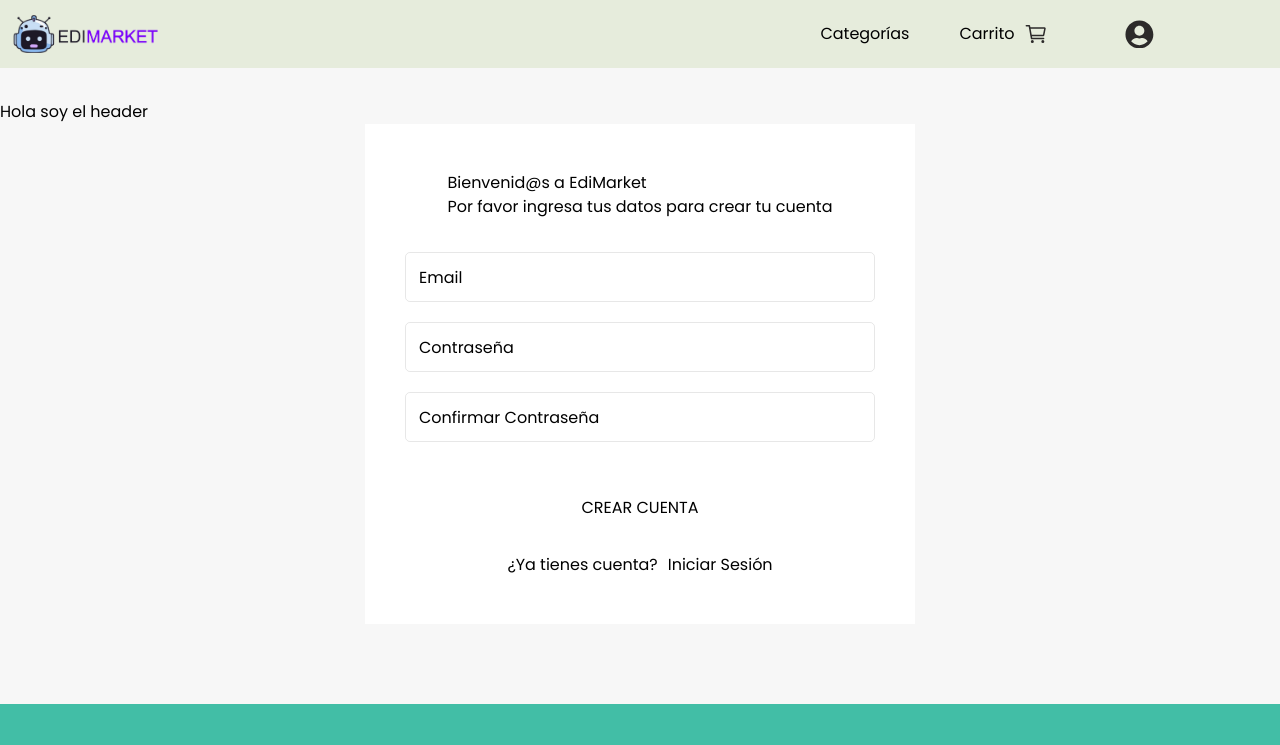
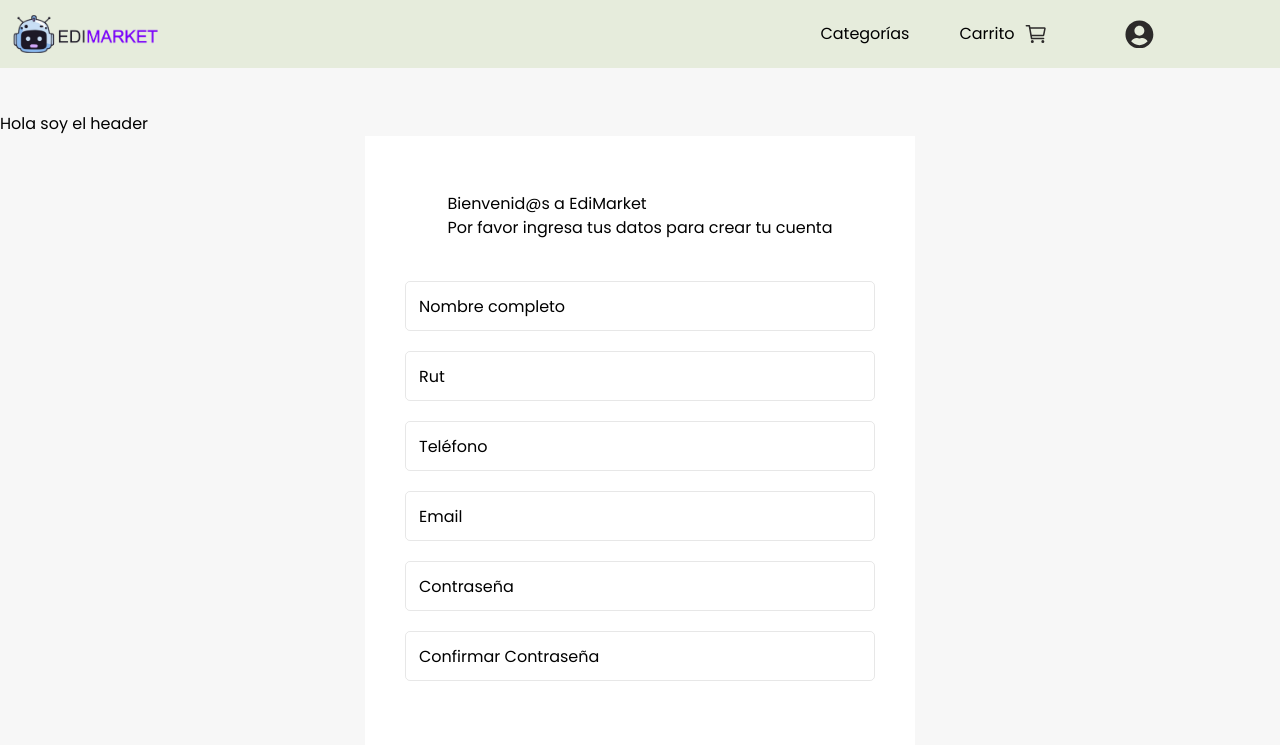
Before and after one commit to SebastianHernandez0/edimarket-2, a React (Vite) app in the folder Frontend/: page /sing-up in a window 1280 px wide. Shown: the top 745 px of the page. Built offline with nearby package versions, Linux system fonts and the light colour scheme.

Commit message:
Añadiendo campos para registrarse

```diff
--- a/Frontend/src/App.css
+++ b/Frontend/src/App.css
@@ -12,5 +12,5 @@
   font-family: "Poppins", sans-serif;
   font-weight: 400;
   font-style: normal;
-  height: 100vh;
+  min-height: 100vh;
 }
--- a/Frontend/src/context/UserContext.jsx
+++ b/Frontend/src/context/UserContext.jsx
@@ -4,7 +4,7 @@ import { createContext, useState } from "react";
 export const UserContext = createContext();
 
 export function UserProvider({ children }) {
-  const [userToken, setUserToken] = useState("Hola soy el token");
+  const [userToken, setUserToken] = useState("");
 
   return (
     <UserContext.Provider value={{ userToken }}>
--- a/Frontend/src/pages/singUp/singUp.css
+++ b/Frontend/src/pages/singUp/singUp.css
@@ -1,18 +1,16 @@
 .register__container {
   grid-area: home;
   margin: 20px;
-}
-.register__container {
   background: #ffffff;
   max-width: 550px;
   display: flex;
 }
 .register__form__container {
   display: flex;
-  height: 500px;
   width: 100%;
   border-radius: 10px;
   padding: 14px;
+  min-height: 750px;
 }
 .register__form {
   width: 100%;
--- a/Frontend/src/pages/singUp/singUp.jsx
+++ b/Frontend/src/pages/singUp/singUp.jsx
@@ -1,12 +1,24 @@
 import { NavLink } from "react-router-dom";
 import { PerfilBtn } from "../../components/perfilBtn/PerfilBtn";
 import "./singUp.css";
+import { useState } from "react";
 
 export function SingUp() {
+  const [singUpError, singUpSucces] = useState("");
+  const [userData, setUserData] = useState({});
+  const emailRegex = "^[w.%+-]+@[A-Za-z0-9.-]+.[A-Za-z]{2,6}$";
+
+  const handleSingupSubmit = (e) => {
+    e.preventDefault();
+  };
+
   return (
     <section className="register__container shadow-md rounded-md">
       <div className="register__form__container">
-        <form className="register__form">
+        <form
+          onSubmit={(e) => handleSingupSubmit(e)}
+          className="register__form"
+        >
           <div className="register__form__title__container">
             <h1 className="register__form__title text-center text-2xl font-medium">
               Bienvenid@s a EdiMarket
@@ -16,6 +28,22 @@ export function SingUp() {
             </p>
           </div>
           <div className="register__form__input__container">
+            <div className="register__input__container">
+              <input className="register__form__input" type="text" required />
+              <p className="register__form__input__paragraph text-sm">
+                Nombre completo
+              </p>
+            </div>
+            <div className="register__input__container">
+              <input className="register__form__input" type="text" required />
+              <p className="register__form__input__paragraph text-sm">Rut</p>
+            </div>
+            <div className="register__input__container">
+              <input className="register__form__input" type="text" required />
+              <p className="register__form__input__paragraph text-sm">
+                Teléfono
+              </p>
+            </div>
             <div className="register__input__container">
               <input className="register__form__input" type="text" required />
               <p className="register__form__input__paragraph text-sm">Email</p>
@@ -48,7 +76,10 @@ export function SingUp() {
             <p className="register__form__paragraph text-sm">
               ¿Ya tienes cuenta?
             </p>
-            <NavLink to="/sing-in" className="register__form__link text-sm text-teal-500 font-bold">
+            <NavLink
+              to="/sing-in"
+              className="register__form__link text-sm text-teal-500 font-bold"
+            >
               Iniciar Sesión
             </NavLink>
           </div>
```
